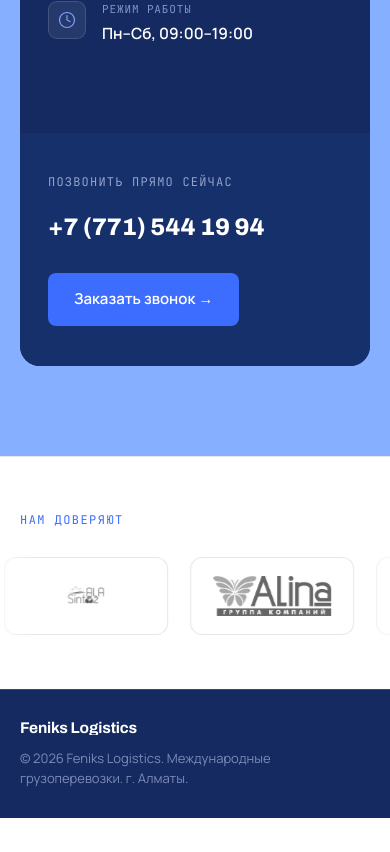
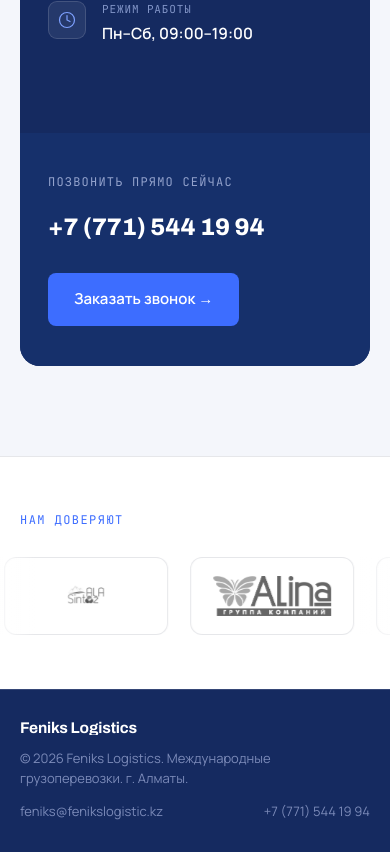
Before and after one commit to alihnwx/feniks_app, a Next.js app: page / in a window 390 px wide. Shown: the part 4256-5108 px from the top of the page. Before the commit the page ends 5074 px from the top, so only its background shows below. Built offline with nearby package versions, Linux system fonts and the light colour scheme.

Commit message:
Added mail and phone number to footer

```diff
--- a/app/globals.css
+++ b/app/globals.css
@@ -7,7 +7,7 @@
   --navy-light: #16306b;
   --blue-accent: #3d6dff;
   --white: #ffffff;
-  --paper: #87afff;
+  --paper: #f4f6fb;
   --ink: #0a1530;
   --grey: #5b6478;
   --line: rgba(10, 21, 48, 0.1);
@@ -431,7 +431,7 @@ nav.links a:hover {
 }
 
 .value-card:hover {
-  background: #fafbfe;
+  background: var(--paper);
 }
 
 .value-num {
--- a/components/Footer.tsx
+++ b/components/Footer.tsx
@@ -4,6 +4,8 @@ export default function Footer() {
       <div className="wrap footer-row">
         <div className="logo-text">Feniks Logistics</div>
         <div>© 2026 Feniks Logistics. Международные грузоперевозки. г. Алматы.</div>
+        <div>feniks@fenikslogistic.kz</div>
+        <div>+7 (771) 544 19 94</div>
       </div>
     </footer>
   );
```
